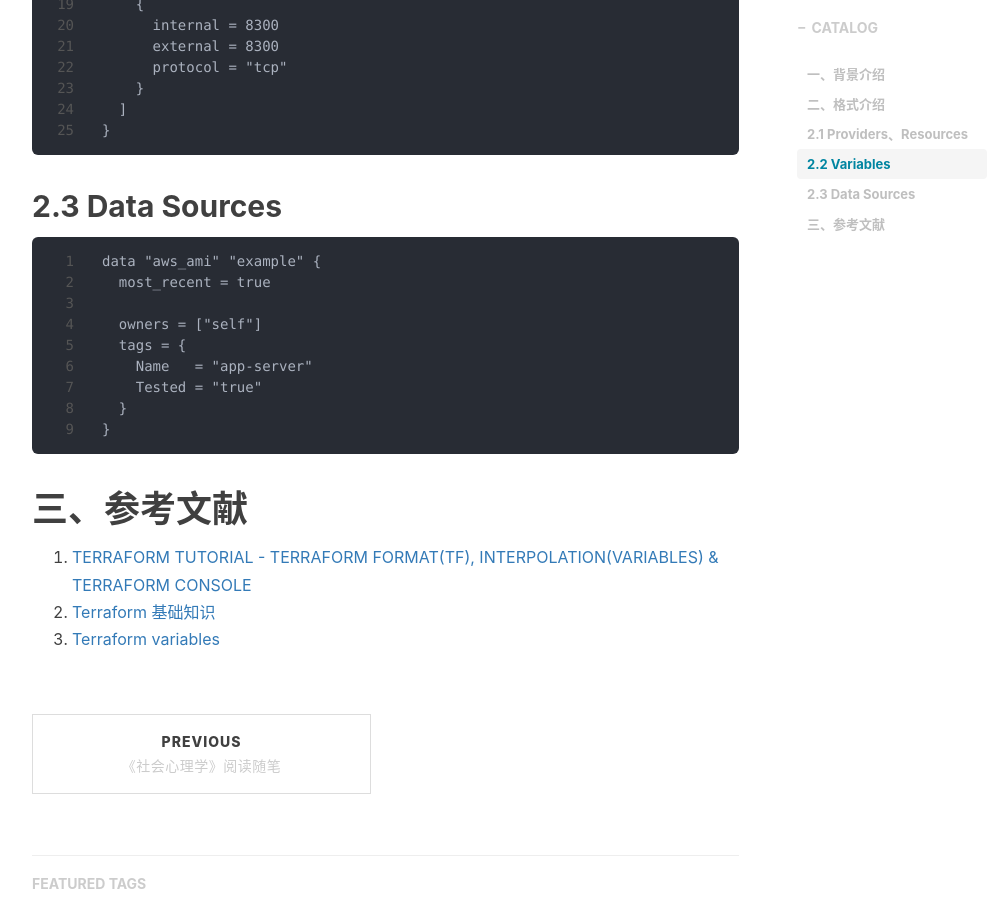
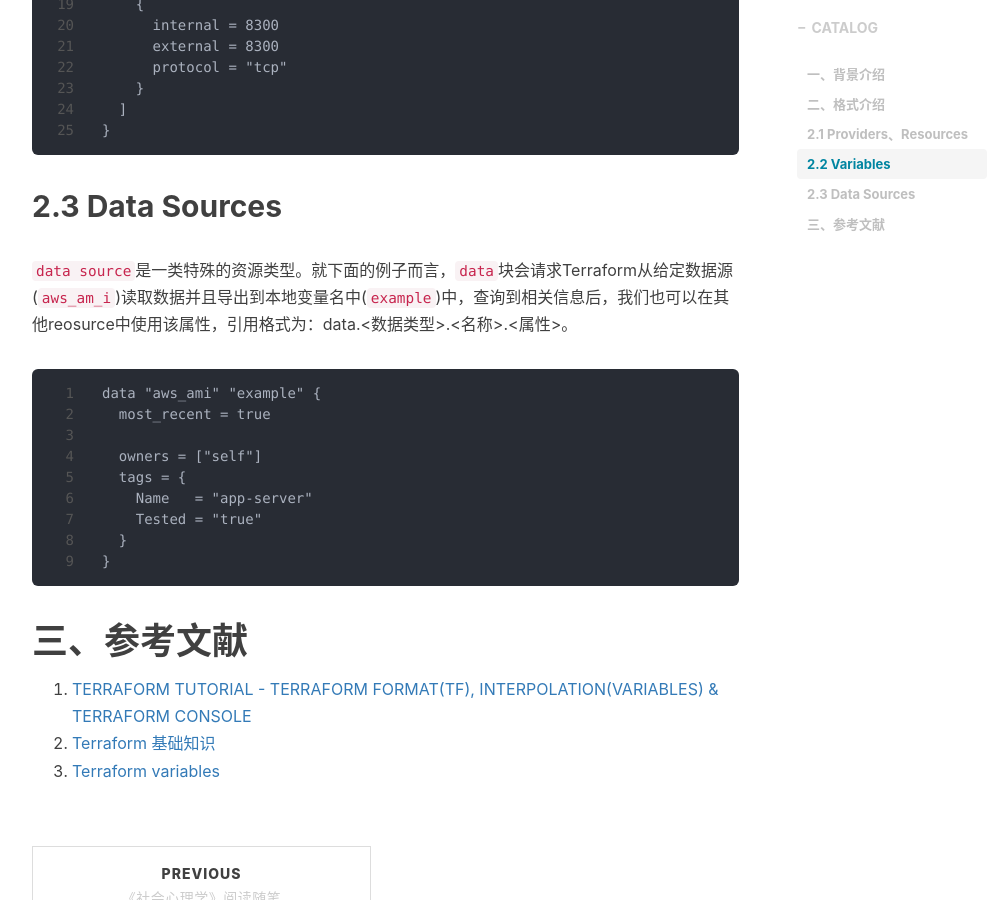
Before and after one commit to shihai1991/shihai1991.github.io, a Jekyll site: the page built from _posts/2022-10-14-Terraform format介绍.md, in a window 1280 px wide and 900 px high, scrolled down 2098 px. Shown: the whole window, without its empty margins (233-1232 px from the left). Built offline with Jekyll 4.4.1, drawn with Linux system fonts in a browser that asks for light colours; nearby versions of some CDN libraries; comment, search, counter and statistics services are not loaded.

Commit message:
Update 2022-10-14-Terraform format介绍.md

````diff
--- a/_posts/2022-10-14-Terraform format介绍.md
+++ b/_posts/2022-10-14-Terraform format介绍.md
@@ -77,6 +77,7 @@ variable "docker_ports" {
 ```
 
 ## 2.3 Data Sources
+`data source`是一类特殊的资源类型。就下面的例子而言，`data`块会请求Terraform从给定数据源(`aws_am_i`)读取数据并且导出到本地变量名中(`example`)中，查询到相关信息后，我们也可以在其他reosurce中使用该属性，引用格式为：data.<数据类型>.<名称>.<属性>。
 ```
 data "aws_ami" "example" {
   most_recent = true
````
